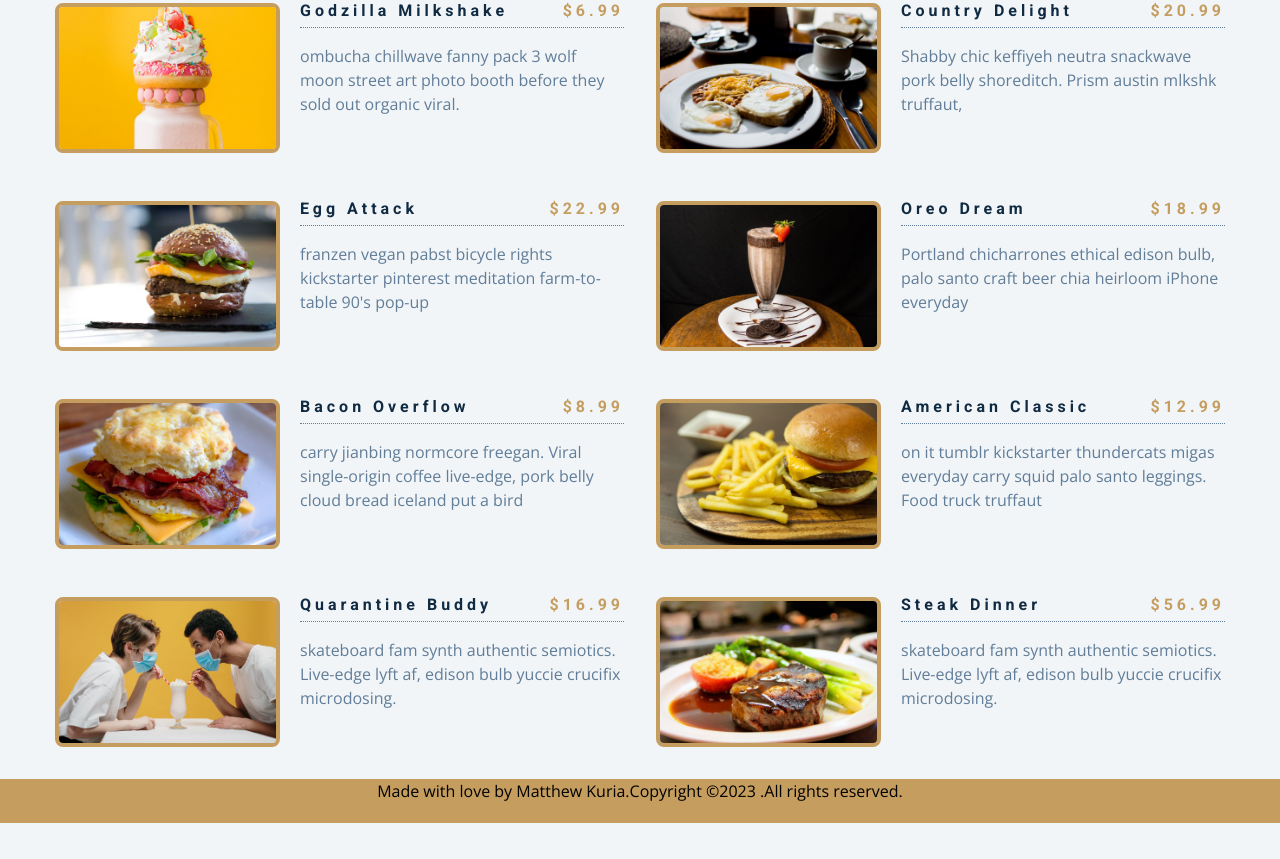
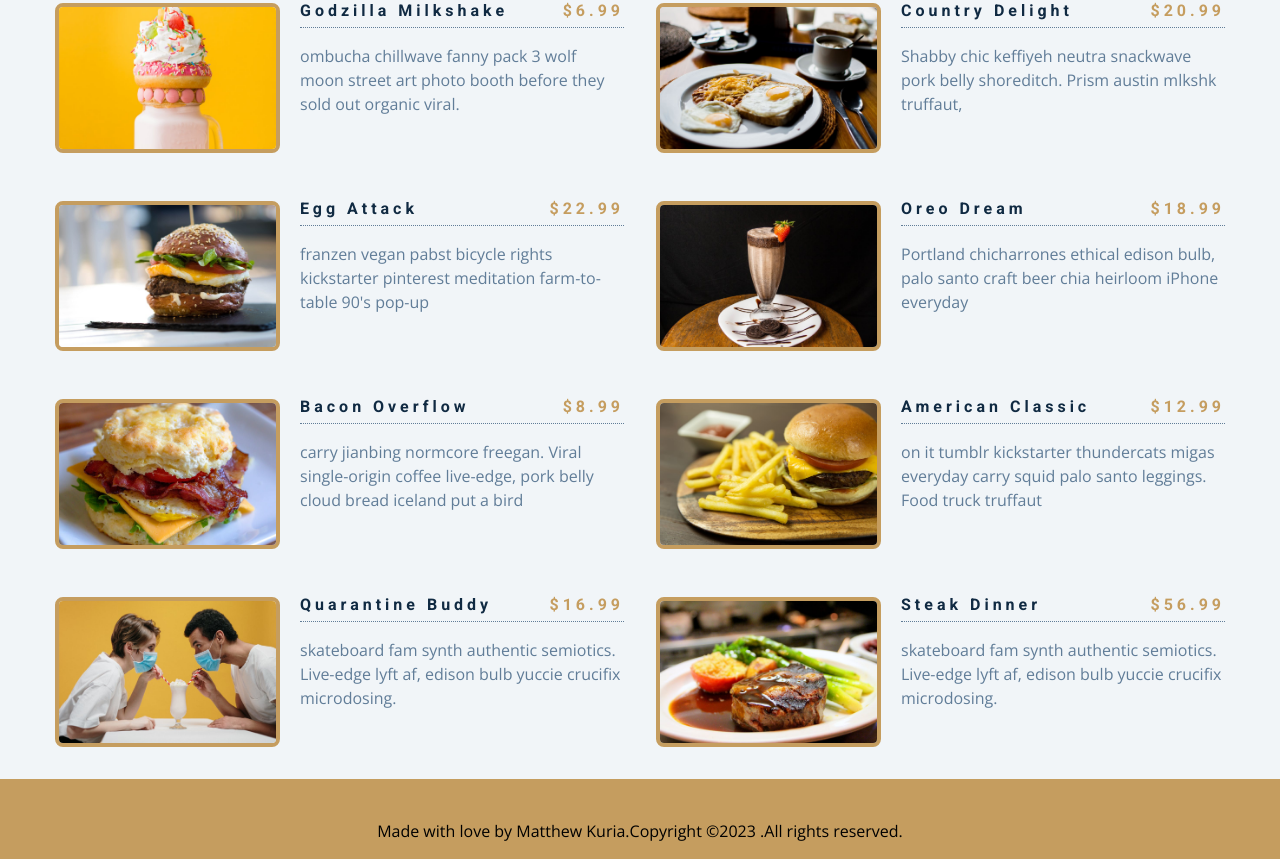
Before and after one commit to matthewkuria/menuJSproject, a plain HTML site: page index.html in a window 1280 px wide. Shown: the part 541-1400 px from the top of the page. Before the commit the page ends 1364 px from the top, so only its background shows below. Drawn offline with nearby package versions, Linux system fonts and the light colour scheme.

Commit message:
added the footer vertical height and paragraph margin top

```diff
--- a/styles.css
+++ b/styles.css
@@ -247,9 +247,11 @@ Menu
 	display: flex;
 	justify-content: center;
 	margin-top: 4vh;
+	height: 10vh;
 
 }
 .footer p{
+	margin-top: 5vh;
 	color: black!important;
 }
 @media screen and (min-width: 768px) {
```
